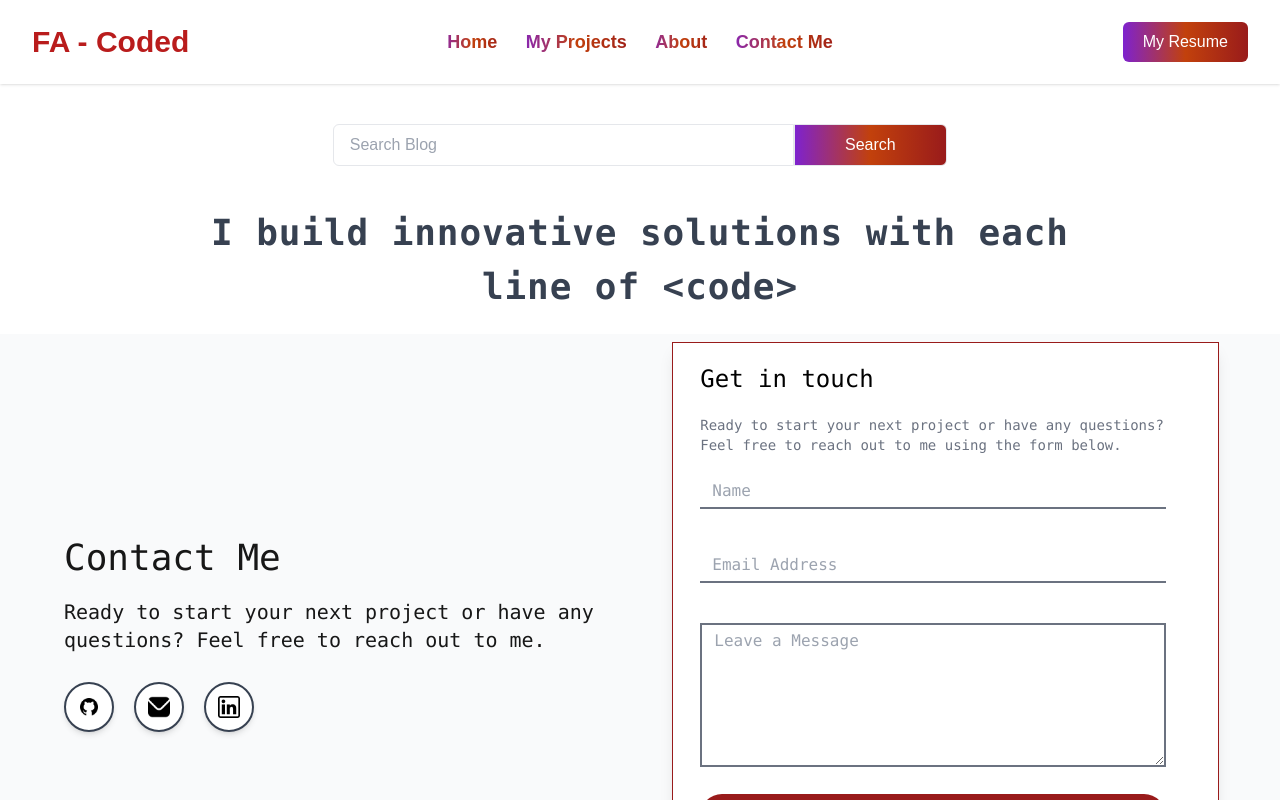
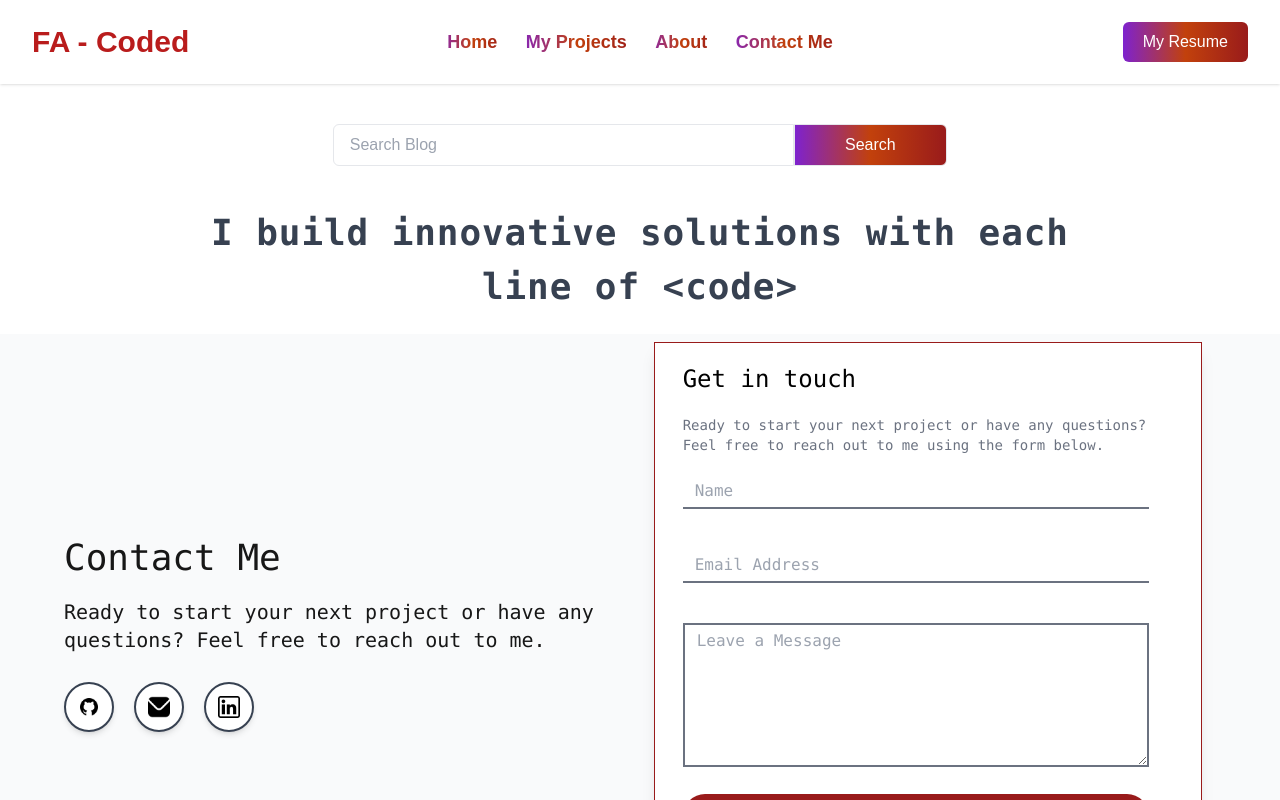
Before and after one commit to FirstAyo/fa-coded-cms, a Next.js app: page /contact in a window 1280 px wide. Shown: the top 800 px of the page. Built offline with nearby package versions, Linux system fonts and the light colour scheme.

Commit message:
adjusted the width of the forminput div

```diff
--- a/app/components/FormInput.jsx
+++ b/app/components/FormInput.jsx
@@ -1,7 +1,7 @@
 "use client";
 import React from "react";
 
-function FormInput({ style }) {
+function FormInput() {
   function sendButton() {
     alert(
       "I am working on validating user input and getting your messages when you try to contact me. This form should be able to work in the coming days. In the main time, you can click on any of the Social Media Icons( to your left in desktop view and top of this form in mobile view) to contact me. Thank you for your understanding"
@@ -11,7 +11,7 @@ function FormInput({ style }) {
   return (
     <>
       {/* <!-- form section starts here --> */}
-      <div className="pt-2 mx-8 mb-10" style={{ width: '95%'}}>
+      <div className="pt-2 mb-10 mx-auto w-[95%]">
         <form
           action=""
           className="w-[100%] text-black bg-white shadow-lg border border-red-800 font-mono"
```
